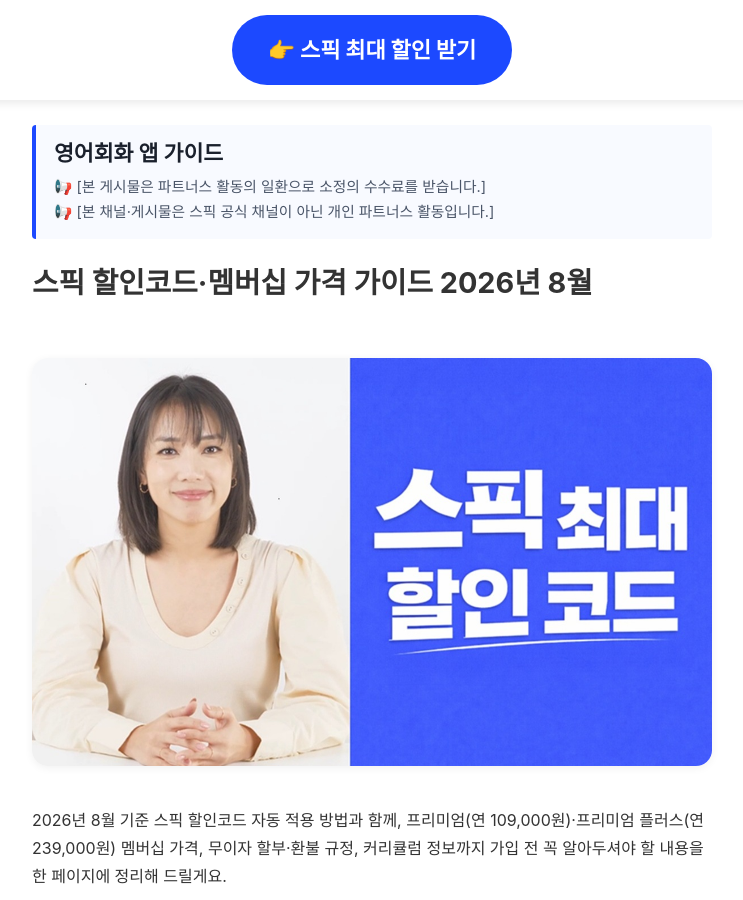
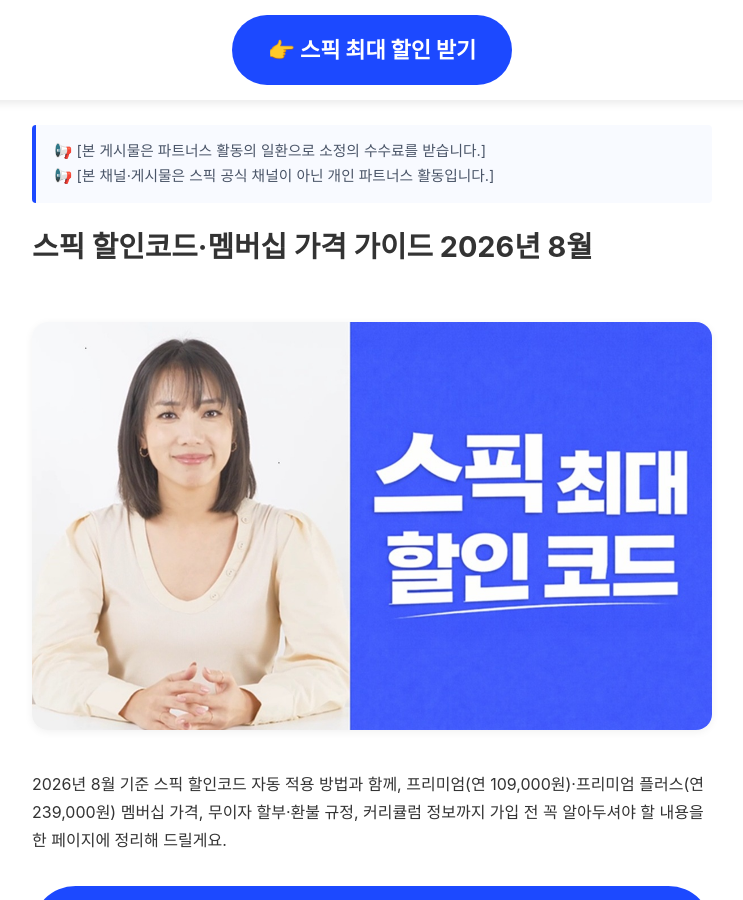
Before and after one commit to kjsjdw/speak_event_page, a Jekyll site: the page built from content/main-page-content.md, in a window 1280 px wide and 900 px high. Shown: the whole window, without its empty margins (268-1011 px from the left). Built offline with Jekyll 4.4.1, drawn with Linux system fonts in a browser that asks for light colours; some web fonts are replaced.

Commit message:
Remove '영어회화 앱 가이드' header from disclaimer banner
Co-Authored-By: Claude Opus 4.7 <noreply@anthropic.com>

```diff
--- a/_layouts/default.html
+++ b/_layouts/default.html
@@ -29,7 +29,6 @@ wcs_do();
 
   <main id="content" class="container">
     <div class="partner-disclaimer" style="background-color: #f8faff; border-left: 4px solid #1c49ff; padding: 14px 18px; margin: 0 0 24px 0; font-size: 0.92rem; line-height: 1.7; color: #4a5568; border-radius: 4px;">
-      <strong style="display: block; margin-bottom: 8px; font-size: 1.35rem; line-height: 1.3; color: #1a202c; white-space: nowrap;">영어회화 앱 가이드</strong>
       📢 [본 게시물은 파트너스 활동의 일환으로 소정의 수수료를 받습니다.]<br>
       📢 [본 채널·게시물은 스픽 공식 채널이 아닌 개인 파트너스 활동입니다.]
     </div>
```
